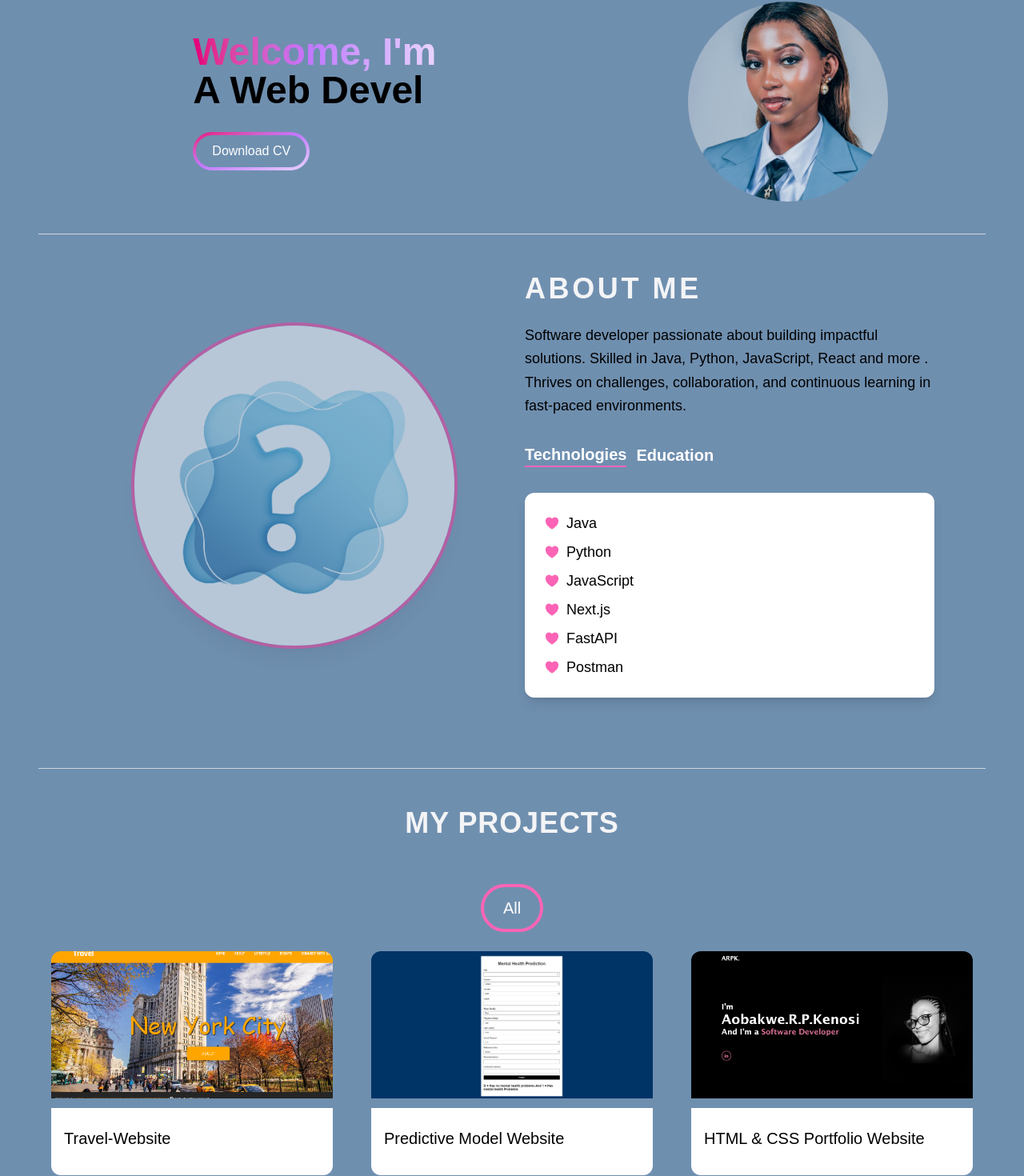
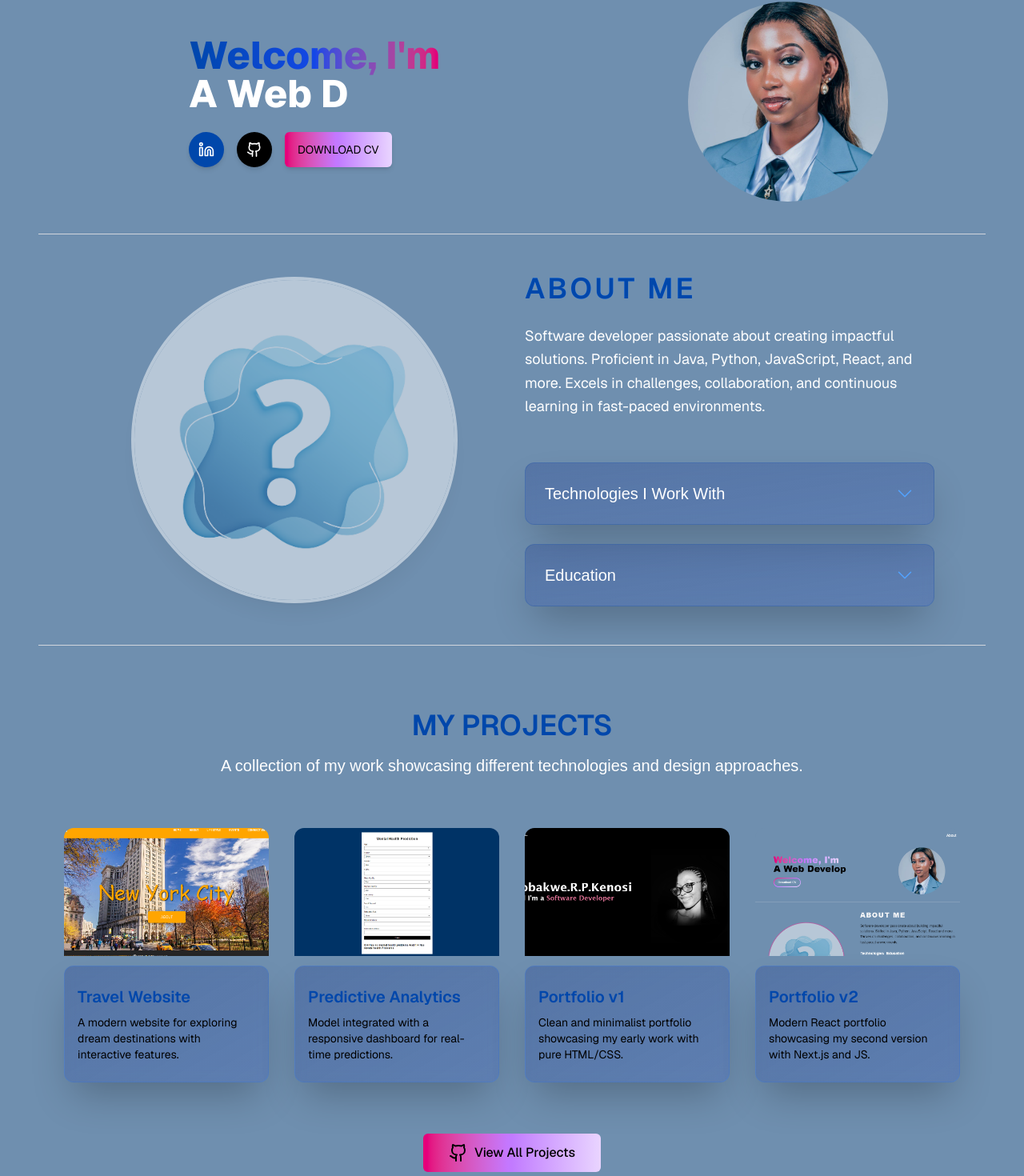
Before and after one commit to pelonomiken/aobken_portfolio, a Next.js app: page / in a window 1280 px wide. Shown: the part 110-1580 px from the top of the page at 80% size. Built offline with nearby package versions, Linux system fonts and the light colour scheme.

Commit message:
Latest Changes

```diff
--- a/app/components/AboutSection.jsx
+++ b/app/components/AboutSection.jsx
@@ -1,74 +1,137 @@
-"use client"; // Add this line at the top of the file
+"use client";
 
-import React, { useState } from 'react';
-import Image from 'next/image';
-import TabButton from './TabButton';
-import { HeartIcon } from '@heroicons/react/24/solid';
-
-const TAB_DATA = [
-    {
-        title: "Technologies",
-        id: "technologies",
-        content: (
-            <ul className="list-none space-y-2">
-                {["Java", "Python", "JavaScript", "Next.js", "FastAPI", "Postman"].map((tech) => (
-                    <li key={tech} className="flex items-center text-lg font-normal text-black">
-                        <HeartIcon className="w-5 h-5 text-pink-400 mr-2 animate-pulse" />
-                        {tech}
-                    </li>
-                ))}
-            </ul>
-        )
-    },
-    {
-        title: "Education",
-        id: "education",
-        content: (
-            <ul className="list-none space-y-2">
-                <li className="flex items-center text-lg font-normal text-black">
-                    <HeartIcon className="w-5 h-5 text-pink-400 mr-2 animate-pulse" />
-                    Bachelor of Science in Computer Systems Engineering, University Of Sunderland
-                </li>
-            </ul>
-        )
-    }
-];
+import React, { useState } from "react";
+import Image from "next/image";
+import { HeartIcon, ChevronDownIcon, ChevronUpIcon } from "@heroicons/react/24/solid";
+import { motion, AnimatePresence } from "framer-motion";
 
 const AboutSection = () => {
-    const [tab, setTab] = useState("technologies");
+  const [isTechOpen, setIsTechOpen] = useState(false);
+  const [isEduOpen, setIsEduOpen] = useState(false);
 
   return (
-        <section className="text-white mt-10 border-t border-gray-300 dark:border-gray-700 py-12">
+    <section id="about" className="text-white mt-10 border-t border-gray-300 dark:border-gray-700 py-12">
       <div className="md:grid md:grid-cols-2 gap-8 items-center px-4 xl:px-16">
         <div className="relative flex justify-center">
           <Image
             src="/images/about.jpg"
             width={400}
             height={400}
-                        className="rounded-full opacity-50 shadow-xl ring-4 ring-pink-500 ring-opacity-50 hover:ring-opacity-100 transition-all duration-300"
+            className="rounded-full opacity-50 shadow-xl ring-4 ring-white ring-opacity-50 hover:ring-opacity-100 transition-all duration-300 hover:opacity-80 hover:scale-105"
             alt="aboutme"
           />
         </div>
         <div className="mt-6 md:mt-0 text-left flex flex-col h-full">
-                    <h2 className="text-4xl font-extrabold text-gray-100 mb-6 uppercase tracking-widest">About Me</h2>
-                    <p className="text-black lg:text-lg leading-relaxed">
-                    Software developer passionate about building impactful solutions. Skilled in Java, Python, JavaScript, React and more . Thrives on challenges, collaboration, and continuous learning in fast-paced environments.
+          <h2 className="text-4xl font-semibold text-[#0047AB] mb-6 uppercase tracking-widest font-sans bg-clip-text bg-gradient-to-r from-blue-400 to-blue-600">
+            About Me
+          </h2>
+          <p className="text-white lg:text-lg leading-relaxed font-sans mb-8">
+            Software developer passionate about creating impactful solutions. Proficient in Java, Python, JavaScript, React, and more. Excels in challenges, collaboration, and continuous learning in fast-paced environments.
           </p>
-                    <div className="flex flex-row justify-start mt-8 space-x-4 text-xl">
-                        <TabButton
-                            selectTab={() => setTab("technologies")}
-                            active={tab === "technologies"}
+
+          {/* Technologies Section (Stylish Expandable) */}
+          <motion.div
+            className="mt-6 bg-gradient-to-br from-blue-900/30 to-blue-800/20 backdrop-blur-sm p-1 rounded-xl shadow-2xl border border-blue-500/20 overflow-hidden"
+            initial={false}
+            animate={{
+              borderColor: isTechOpen ? "rgba(0, 71, 171, 0.5)" : "rgba(0, 71, 171, 0.2)"
+            }}
+            transition={{ duration: 0.3 }}
           >
-                            Technologies
-                        </TabButton>
-                        <TabButton
-                            selectTab={() => setTab("education")}
-                            active={tab === "education"}
+            <button
+              className="w-full flex justify-between items-center p-5 text-left"
+              onClick={() => setIsTechOpen(!isTechOpen)}
             >
+              <div className="flex items-center">
+                <span className="text-xl font-normal text-white">
+                  Technologies I Work With
+                </span>
+              </div>
+              {isTechOpen ? (
+                <ChevronUpIcon className="w-6 h-6 text-blue-400" />
+              ) : (
+                <ChevronDownIcon className="w-6 h-6 text-blue-400" />
+              )}
+            </button>
+
+            <AnimatePresence>
+              {isTechOpen && (
+                <motion.div
+                  initial={{ opacity: 0, height: 0 }}
+                  animate={{ opacity: 1, height: "auto" }}
+                  exit={{ opacity: 0, height: 0 }}
+                  transition={{ duration: 0.3, ease: "easeInOut" }}
+                  className="px-5 pb-5"
+                >
+                  <div className="grid grid-cols-2 gap-3">
+                    {["Python", "JavaScript", "Next.js", "FastAPI", "Postman", "Many More..."].map((tech) => (
+                      <motion.div
+                        key={tech}
+                        className="flex items-center py-2 px-3 bg-blue-900/30 rounded-lg backdrop-blur-sm border border-blue-500/20 hover:border-blue-400/50 transition-all"
+                        whileHover={{ scale: 1.02 }}
+                        whileTap={{ scale: 0.98 }}
+                      >
+                        <HeartIcon className="w-5 h-5 text-blue-400 mr-2" />
+                        <span className="text-blue-100 font-medium">{tech}</span>
+                      </motion.div>
+                    ))}
+                  </div>
+                </motion.div>
+              )}
+            </AnimatePresence>
+          </motion.div>
+
+          {/* Education Section (Stylish Expandable) */}
+          <motion.div
+            className="mt-6 bg-gradient-to-br from-blue-900/30 to-blue-800/20 backdrop-blur-sm p-1 rounded-xl shadow-2xl border border-blue-500/20 overflow-hidden"
+            initial={false}
+            animate={{
+              borderColor: isEduOpen ? "rgba(0, 71, 171, 0.5)" : "rgba(0, 71, 171, 0.2)"
+            }}
+            transition={{ duration: 0.3 }}
+          >
+            <button
+              className="w-full flex justify-between items-center p-5 text-left"
+              onClick={() => setIsEduOpen(!isEduOpen)}
+            >
+              <div className="flex items-center">
+                <span className="text-xl font-normal text-white">
                   Education
-                        </TabButton>
+                </span>
               </div>
-                    <div className="mt-8 bg-white p-6 rounded-xl shadow-lg">{TAB_DATA.find((t) => t.id === tab)?.content}</div>
+              {isEduOpen ? (
+                <ChevronUpIcon className="w-6 h-6 text-blue-400" />
+              ) : (
+                <ChevronDownIcon className="w-6 h-6 text-blue-400" />
+              )}
+            </button>
+
+            <AnimatePresence>
+              {isEduOpen && (
+                <motion.div
+                  initial={{ opacity: 0, height: 0 }}
+                  animate={{ opacity: 1, height: "auto" }}
+                  exit={{ opacity: 0, height: 0 }}
+                  transition={{ duration: 0.3, ease: "easeInOut" }}
+                  className="px-5 pb-5"
+                >
+                  <div className="space-y-3">
+                    <motion.div
+                      className="flex items-start py-3 px-4 bg-blue-900/30 rounded-lg backdrop-blur-sm border border-blue-500/20 hover:border-blue-400/50 transition-all"
+                      whileHover={{ scale: 1.01 }}
+                    >
+                      <HeartIcon className="w-5 h-5 text-blue-400 mr-3 mt-1 flex-shrink-0" />
+                      <div>
+                        <h4 className="text-blue-100 font-bold">Bachelor of Science (BSc) in Computer Systems Engineering</h4>
+                        <p className="text-blue-200/80 text-sm font-semibold">University Of Sunderland</p>
+                      </div>
+                    </motion.div>
+
+                  </div>
+                </motion.div>
+              )}
+            </AnimatePresence>
+          </motion.div>
         </div>
       </div>
     </section>
--- a/app/components/HeroSection.jsx
+++ b/app/components/HeroSection.jsx
@@ -3,44 +3,63 @@
 import React from 'react';
 import Image from 'next/image';
 import { TypeAnimation } from 'react-type-animation';
+import { Github, Linkedin, Twitter } from 'lucide-react';
 
 const HeroSection = () => {
   return (
     <section>
       <div className="grid grid-cols-1 sm:grid-cols-12">
+        {/* Left: Text Content */}
         <div className="col-span-7 place-self-center text-center sm:text-left">
-          <h1 className="text-black mb-4 text-3xl sm:text-4xl lg:text-5xl font-extrabold">
-            <span className="text-transparent bg-clip-text bg-gradient-to-r from-pink-600 via-purple-400 to-purple-200">
-              Welcome, I'm{""}
+          <h1 className="text-white mb-4 text-3xl sm:text-4xl lg:text-5xl font-extrabold font-sans">
+            <span className="text-transparent bg-clip-text bg-gradient-to-r from-[#0047AB] via-blue-700 to-pink-600">
+              Welcome, I'm{" "}
             </span>
-            <br></br>
+            <br />
             <TypeAnimation
               sequence={[
                 'Aobakwe R P Kenosi',
                 1000,
-                'A Software Developer',
+                'A Software Developer 💻',
                 1000,
-                'A Web Developer',
-                1000
+                'A Web Developer 🌐',
+                1000,
               ]}
               wrapper="span"
               speed={50}
               repeat={Infinity}
             />
           </h1>
-          <div>
-            <button className="px-1 py-1 w-full sm:w-fit rounded-full bg-gradient-to-br from-pink-600 via-purple-400 to-purple-200 hover:bg-slate-700 text-white mt-3">
+
+          {/* Social Media Icons */}
+          {/* Social Media Icons and Download Button */}
+        <div className="flex flex-wrap gap-4 mt-6 justify-center sm:justify-start items-center">
+        <a href="https://linkedin.com/in/arpk18" target="_blank" rel="noopener noreferrer">
+    <div className="w-11 h-11 flex items-center justify-center rounded-full bg-[#0047AB] text-white hover:scale-110 transition-transform duration-200 shadow-md">
+      <Linkedin size={20} />
+    </div>
+  </a>
+  <a href="https://github.com/pelonomiken" target="_blank" rel="noopener noreferrer">
+    <div className="w-11 h-11 flex items-center justify-center rounded-full bg-black text-white hover:scale-110 transition-transform duration-200 shadow-md">
+      <Github size={20} />
+    </div>
+  </a>
+  {/* Download CV Button */}
+  <button className="px-4 py-3 rounded-md bg-gradient-to-r from-pink-600 via-purple-400 to-purple-200 text-black font-sans uppercase text-sm hover:scale-105 hover:shadow-lg hover:shadow-pink-500/30 transition-transform duration-200 shadow-md">
     <a
-                href="/assests/cv.pdf" // Link to the PDF CV
-                download="cv.pdf" // Optional: Customize the file name for download
-                className="block bg-[#6F8FAF] hover:bg-pink-500 rounded-full px-5 py-2"
+      href="/assests/cv.pdf"
+      download="cv.pdf"
+      className="block"
     >
       Download CV
     </a>
   </button>
 </div>
+
         </div>
-        <div className="col-span-5 place-self-center">
+
+        {/* Right: Profile Image */}
+        <div className="col-span-5 place-self-center mt-8 sm:mt-0">
           <div className="rounded-full bg-black w-[250px] h-[250px] relative overflow-hidden">
             <Image
               src="/images/dp.jpeg"
--- a/app/components/NavLink.jsx
+++ b/app/components/NavLink.jsx
@@ -7,7 +7,7 @@ const NavLink = ({href, title}) => {
     return(
         <Link
         href={href}
-        className="block py-2 pl-3 pr-4 text-white sm:text-xl rounded md:p-0 hover:text-blue-600">
+        className="block py-2 pl-3 pr-4 text-white sm:text-xl rounded md:p-0 hover:text-blue-600 font-sans">
             {title}
         </Link>
     );
--- a/app/components/ProjectCard.jsx
+++ b/app/components/ProjectCard.jsx
@@ -1,14 +1,16 @@
 "use client";
-import React from 'react';
-import { CodeBracketIcon } from '@heroicons/react/24/outline';
-import Link from 'next/link';
+
+import React from "react";
+import { CodeBracketIcon } from "@heroicons/react/24/outline";
+import Link from "next/link";
 
 const ProjectCard = ({ imgUrl, title, description, gitUrl }) => {
   return (
-    <div className="group transform transition-all duration-500 hover:scale-105 hover:shadow-lg">
+    <div className="group transform transition-all duration-500 hover:scale-105 hover:shadow-md flex flex-col">
+      {/* Image Section */}
       <div
-        className="h-30 md:h-46 rounded-t-xl relative group"
-        style={{ background: `url(${imgUrl})`, backgroundSize: "cover" }}
+        className="h-36 md:h-40 rounded-t-xl relative group"
+        style={{ background: `url(${imgUrl})`, backgroundSize: "cover", backgroundPosition: "center" }}
       >
         <div className="overlay items-center justify-center absolute top-0 left-0 w-full h-full bg-white bg-opacity-0 hidden group-hover:flex group-hover:bg-opacity-80 transition-all duration-500">
           <Link
@@ -21,9 +23,10 @@ const ProjectCard = ({ imgUrl, title, description, gitUrl }) => {
           </Link>
         </div>
       </div>
-      <div className="text-black rounded-b-xl mt-3 bg-white py-6 px-4">
-        <h5 className="text-xl font-normal mb-2">{title}</h5>
-        <p className="text-black">{description}</p>
+      {/* Text Section */}
+      <div className="text-[#0047AB] font-sans rounded-b-xl mt-3 bg-gradient-to-br from-blue-900/30 to-blue-800/20 backdrop-blur-sm p-1 rounded-xl shadow-2xl border border-blue-500/20 py-6 px-4 flex flex-col justify-between h-full">
+        <h5 className="text-xl font-semibold mb-2">{title}</h5>
+        <p className="text-black text-sm font-normal">{description}</p>
       </div>
     </div>
   );
--- a/app/components/ProjectsSection.jsx
+++ b/app/components/ProjectsSection.jsx
@@ -1,64 +1,109 @@
-"use client"; // Add this line at the top of the file
+"use client";
 
-import React from 'react';
-import ProjectCard from './ProjectCard';
+import React, { useState } from "react";
+import ProjectCard from "./ProjectCard";
+import { motion } from "framer-motion";
+import { Github, ExternalLink } from "lucide-react"; // Importing Lucide Icons
 
 const projectsData = [
     {
         id: 1,
-        title: "Travel-Website",
-        description: "A website for exploring a certain destination.",
+        title: "Travel Website",
+        description: "A modern website for exploring dream destinations with interactive features.",
         image: "images/project-1.png",
         tag: ["All"],
         gitUrl: "https://github.com/pelonomiken/Travel-Website",
     },
     {
         id: 2,
-        title: "Predictive Model Website",
-        description: "A machine learning model integrated website for predictive analytics.",
+        title: "Predictive Analytics",
+        description: "Model integrated with a responsive dashboard for real-time predictions.",
         image: "images/project-2.png",
         tag: ["All"],
         gitUrl: "https://github.com/pelonomiken/Predictive-Modelling",
     },
     {
         id: 3,
-        title: "HTML & CSS Portfolio Website",
-        description: "A simple and elegant personal portfolio built with HTML & CSS.",
+        title: "Portfolio v1",
+        description: "Clean and minimalist portfolio showcasing my early work with pure HTML/CSS.",
         image: "images/project-3.png",
         tag: ["All"],
         gitUrl: "https://github.com/pelonomiken/pelonomiken.github.io",
     },
     {
         id: 4,
-        title: "React Portfolio Website",
-        description: "My second personal portfolio built with Next.js.",
+        title: "Portfolio v2",
+        description: "Modern React portfolio showcasing my second version with Next.js and JS.",
         image: "images/project-4.png",
         tag: ["All"],
-        gitUrl: "/",
+        gitUrl: "https://github.com/pelonomiken/aobken_portfolio",
     },
 ];
 
 const ProjectsSection = () => {
+    const [activeFilter, setActiveFilter] = useState("All");
+
+    const filteredProjects = projectsData.filter((project) =>
+        project.tag.includes(activeFilter)
+    );
+
     return (
-        <section className="text-white mt-10 border-t border-gray-300 dark:border-gray-700 py-12">
-            <h2 className="text-center text-4xl font-extrabold text-gray-100 mb-8 uppercase tracking-wide">
+        <section id="projects" className="relative py-20 px-4 sm:px-6 lg:px-8 border-t border-gray-300 dark:border-gray-700">
+            <div className="max-w-7xl mx-auto">
+                {/* Animated header */}
+                <motion.div
+                    initial={{ opacity: 0, y: 50 }}
+                    whileInView={{ opacity: 1, y: 0 }}
+                    transition={{ duration: 0.6 }}
+                    viewport={{ once: true }}
+                    className="text-center mb-16"
+                >
+                    <h2 className="text-4xl font-semibold uppercase text-[#0047AB] font-sans mb-4">
                         My Projects
                     </h2>
-            <div className="flex justify-center items-center gap-4 py-6">
-                <button className="rounded-full border-4 border-pink-400 px-6 py-3 text-xl font-medium text-white hover:bg-pink-400 hover:text-white transition-all">
-                    All
-                </button>
-            </div>
-            <div className="grid md:grid-cols-3 gap-8 md:gap-12 px-4">
-                {projectsData.map((project) => (
+                    <p className="text-xl text-white max-w-3xl mx-auto font-normal">
+                        A collection of my work showcasing different technologies and design approaches.
+                    </p>
+                </motion.div>
+
+                {/* Projects grid */}
+                <div className="grid grid-cols-1 sm:grid-cols-2 md:grid-cols-3 lg:grid-cols-4 gap-8">
+                    {filteredProjects.map((project, index) => (
+                        <motion.div
+                            key={project.id}
+                            initial={{ opacity: 0, y: 50 }}
+                            whileInView={{ opacity: 1, y: 0 }}
+                            transition={{ duration: 0.5, delay: index * 0.1 }}
+                            viewport={{ once: true }}
+                        >
                             <ProjectCard
-                        key={project.id}
                                 title={project.title}
+                                description={project.description}
                                 imgUrl={project.image}
-                        tags={project.tag}
                                 gitUrl={project.gitUrl}
                             />
+                        </motion.div>
                     ))}
+                </div>
+
+                {/* View more button */}
+                <motion.div
+                    className="flex justify-center mt-16"
+                    initial={{ opacity: 0 }}
+                    whileInView={{ opacity: 1 }}
+                    transition={{ delay: 0.4 }}
+                    viewport={{ once: true }}
+                >
+                    <a
+                        href="https://github.com/pelonomiken"
+                        target="_blank"
+                        rel="noopener noreferrer"
+                        className="flex items-center gap-2 px-8 py-3 rounded-md bg-gradient-to-r  from-pink-600 via-purple-400 to-purple-200 text-black font-sans font-medium hover:shadow-lg hover:shadow-pink-500/30 transition-all"
+                    >
+                        <Github className="text-xl" />
+                        View All Projects
+                    </a>
+                </motion.div>
             </div>
         </section>
     );
--- a/app/components/TabButton.jsx
+++ /dev/null
@@ -1,18 +0,0 @@
-"use client"; // Add this line at the top of the file
-import React from 'react';
-
-const TabButton = ({ active, selectTab, children }) => {
-    const buttonClasses = active
-        ? 'text-white border-b-2 border-pink-400' // Add border at the bottom
-        : 'text-white';
-
-    return (
-        <button onClick={selectTab} className="mr-3">
-            <p className={`font-bold hover:text-pink-400 ${buttonClasses}`}>
-                {children}
-            </p>
-        </button>
-    );
-};
-
-export default TabButton;
--- a/package.json
+++ b/package.json
@@ -10,6 +10,7 @@
   },
   "dependencies": {
     "@heroicons/react": "^2.2.0",
+    "framer-motion": "^12.6.3",
     "lucide-react": "^0.487.0",
     "next": "15.2.2",
     "react": "^19.0.0",
```
Also changed, not shown: app/components/EmailSection.jsx (+14 -7 lines), 1 other file (tests, documents, lock files or other folders). Lines whose indentation alone changed are shown as unchanged.
